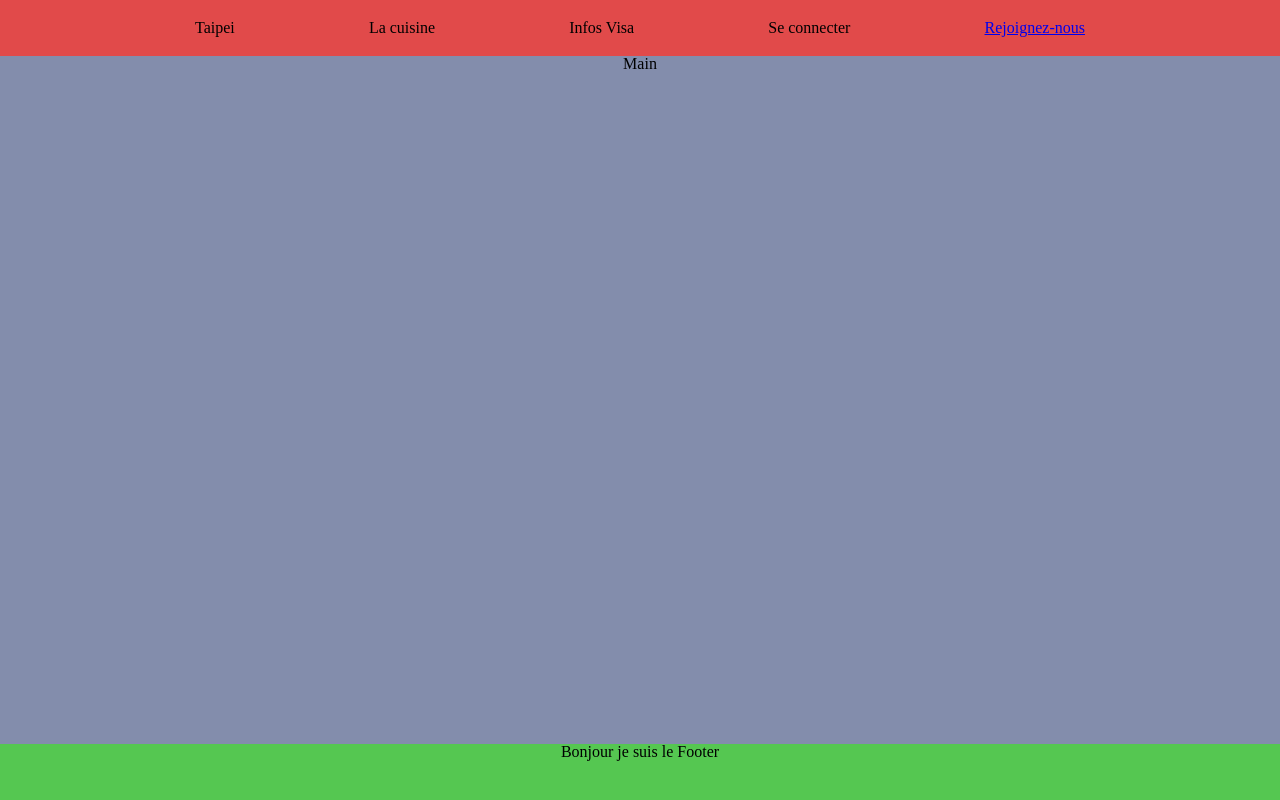
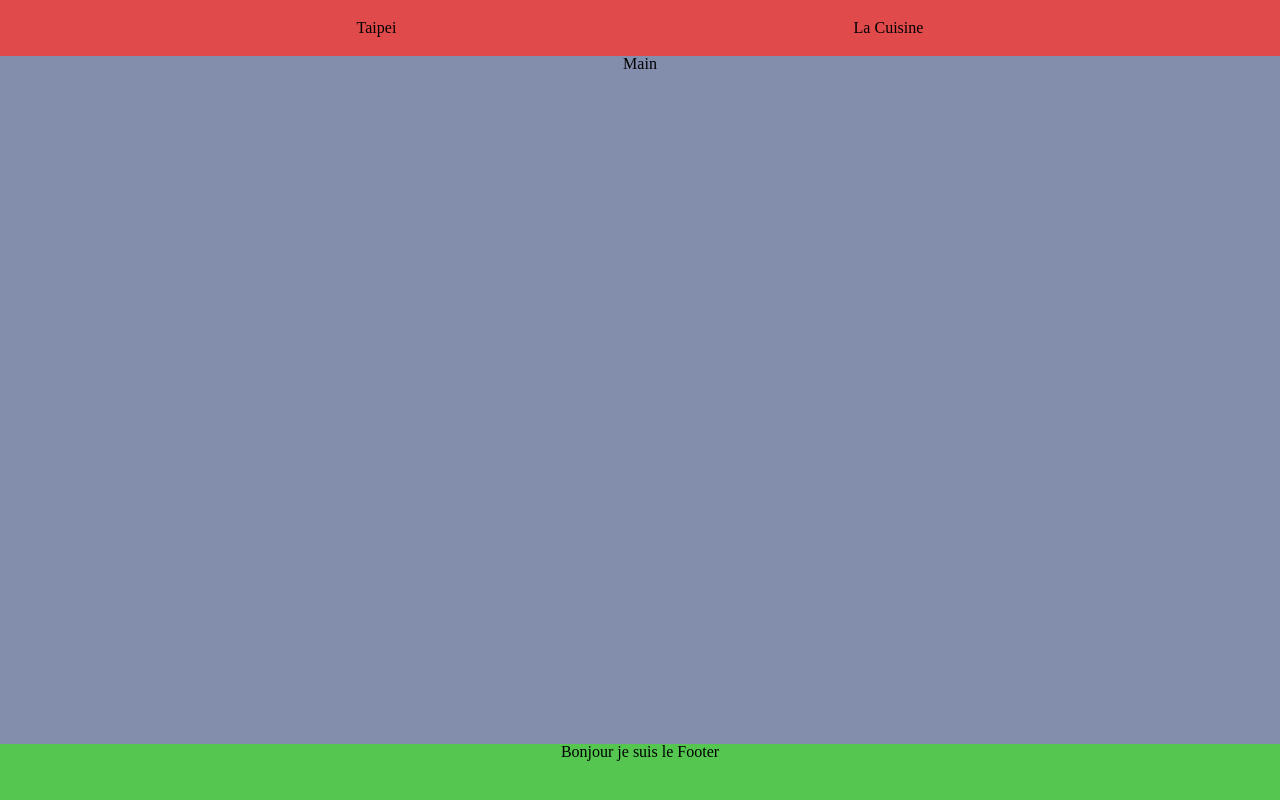
Before and after one commit to Alexandre-Saudemont/Taiwan, a React (Create React App) app: page / in a window 1280 px wide. Built offline with nearby package versions, Linux system fonts and the light colour scheme.

Commit message:
creating dynamic content for the navbar ! Everything's fixed

```diff
--- a/src/Components/Header/Header.scss
+++ b/src/Components/Header/Header.scss
@@ -13,6 +13,11 @@
 	margin: auto;
 }
 
+.header-nav-title {
+	display: flex;
+	justify-content: space-around;
+	width: 100%;
+}
 // Submenu that open when you mouse over the nav
 .modal-submenu-navbar-container {
 	background-color: white;
--- a/src/Components/Header/Header.tsx
+++ b/src/Components/Header/Header.tsx
@@ -4,63 +4,84 @@ import './Header.scss';
 
 function Header() {
 	// Code to trigger the modal to open or not using react useState
-	const [modalTaipei, setModalTaipei] = React.useState(false);
-	const [modalCuisine, setModalCuisine] = React.useState(false);
+	// const [modalTaipei, setModalTaipei] = React.useState(false);
+	// const [modalCuisine, setModalCuisine] = React.useState(false);
+	const [openModal, setOpenModal] = React.useState(null);
 
-	function openSubMenuTaipei() {
-		setModalTaipei(true);
-	}
-	function closeSubMenuTaipei() {
-		setModalTaipei(false);
+	// interface Datas {
+	// 	title: string,
+	// 	content1: string,
+	// 	content2: string,
+	// }
+	const datas = [
+		{
+			title: 'Taipei',
+			content1: 'Le Marché nocturne',
+			content2: 'Le Marché du poisson',
+		},
+		{
+			title: 'La Cuisine',
+			content1: 'La soupe de nouille au boeuf - 牛肉麵',
+			content2: 'Le thé - 茶',
+		},
+	];
+	console.log('marché nuit', datas[0].content1, 'la soupe o choux', datas[1].content1);
+
+	// function openSubMenuTaipei() {
+	// 	modalCuisine && setModalCuisine(false);
+	// 	setModalTaipei(true);
+	// }
+	// function closeSubMenuTaipei() {
+	// 	setModalTaipei(false);
+	// }
+
+	// function openSubMenuCuisine() {
+	// 	modalTaipei && setModalTaipei(false);
+	// 	setModalCuisine(true);
+	// }
+	// function closeSubMenuCuisine() {
+	// 	setModalCuisine(false);
+	// }
+
+	function openModalSubMenu(title: any) {
+		setOpenModal(title);
 	}
 
-	function openSubMenuCuisine() {
-		setModalCuisine(true);
+	function closeModalSubMenu() {
+		setOpenModal(null);
 	}
-	function closeSubMenuCuisine() {
-		setModalCuisine(false);
-	}
-
 	// Style for the Modal, if I only code it in CSS, the modal doesn't keep the style. That's the way I found to keep it styled
-	const modalStyle: React.CSSProperties = {
-		position: 'fixed',
-		left: 0,
-		backgroundColor: '#fff',
-		zIndex: 1,
-		width: '80%',
-	};
+	// const modalStyle: React.CSSProperties = {
+	// 	position: 'fixed',
+	// 	left: 0,
+	// 	backgroundColor: '#fff',
+	// 	zIndex: 1,
+	// 	width: '80%',
+	// };
+	useEffect(() => {}, []);
 
 	return (
 		<div className='header-container'>
 			<nav className='header-nav'>
-				<ul className='header-ul' onMouseEnter={openSubMenuTaipei}>
-					Taipei
-					{/* Conditionnal condition, when the modal is triggered by the onMouseOver in the ul right above, it trigger
-					the function openModal that setup the state to true, which make it show the modal   */}
-					{modalTaipei && (
-						<div className='modal-submenu-navbar-container' onMouseEnter={openSubMenuTaipei} onMouseLeave={closeSubMenuTaipei}>
-							<span>Taipei 101</span>
-							<span> Marché nocturne</span>
-							<span>Marché du poisson</span>
+				<ul className='header-nav-title'>
+					{datas.map((data, index) => (
+						<div key={index}>
+							<li onMouseEnter={() => openModalSubMenu(data.title)}>{data.title}</li>
+							{openModal === data.title && (
+								<div
+									className='modal-submenu-navbar-container'
+									onMouseEnter={() => openModalSubMenu(data.title)}
+									onMouseLeave={closeModalSubMenu}>
+									<span>{data.content1}</span>
+									<span>{data.content2}</span>
 								</div>
 							)}
-				</ul>
-				<ul className='header-ul' onMouseOver={openSubMenuCuisine}>
-					La cuisine
-					{modalCuisine && (
-						<div className='modal-submenu-navbar-container' onMouseEnter={openSubMenuCuisine} onMouseLeave={closeSubMenuCuisine}>
-							<span>La soupe de nouille au boeuf - 牛肉麵</span>
-							<span>Le thé - 茶</span>
 						</div>
-					)}
+					))}
 				</ul>
 
-				<ul className='header-ul'>Infos Visa</ul>
-				<ul className='header-ul'>Se connecter</ul>
-
-				<NavLink className='header-navlink' to='/inscription'>
+				{/* <NavLink className='header-nav' to='/inscription'>
 					Rejoignez-nous
-					{/* {modalInscription && (
 					<div className='inscription-container'>
 						<form action='submit' className='inscription-form'>
 							<label htmlFor='Email'>
@@ -69,8 +90,7 @@ function Header() {
 							</label>
 						</form>
 					</div>
-					)} */}
-				</NavLink>
+				</NavLink> */}
 			</nav>
 		</div>
 	);
```
Also changed, not shown: src/Components/Header/Header copy.tsx (added, +101 -0 lines). Lines whose indentation alone changed are shown as unchanged.
